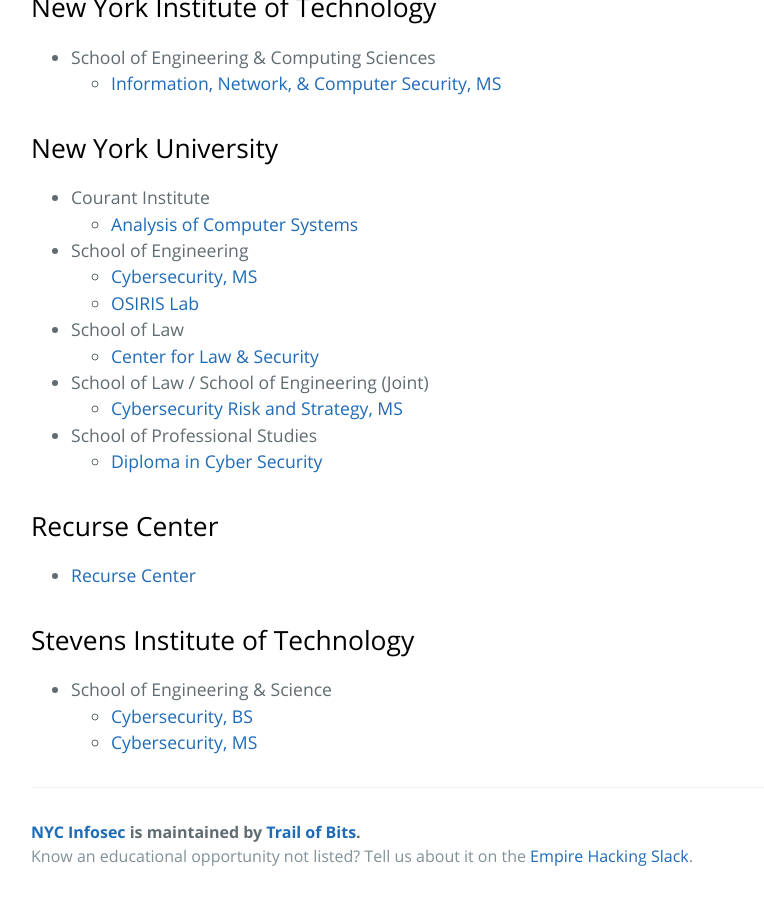
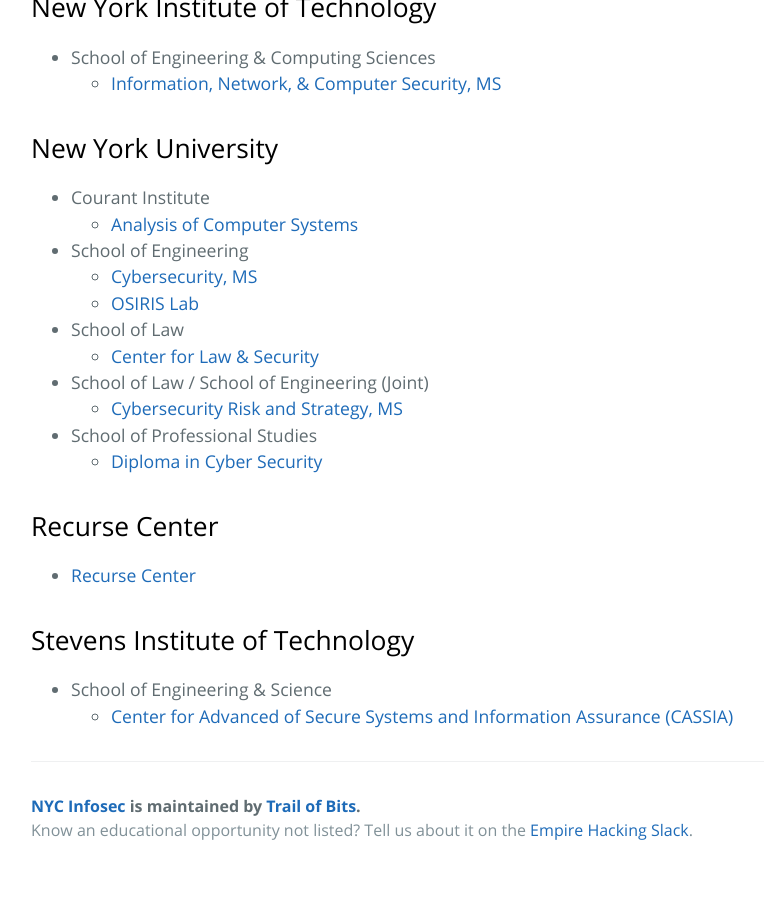
Before and after one commit to trailofbits/nyc-infosec, a Jekyll site: the page built from learn.md, in a window 1280 px wide and 900 px high, scrolled down 1365 px. Shown: the whole window, without its empty margins (193-957 px from the left). Built offline with Jekyll 4.4.1, drawn with Linux system fonts in a browser that asks for light colours; our own code applies the rules of GitHub Pages for plain Markdown files; after the commit the page ends 2239 px from its top, so only the background shows below that.

Commit message:
change from degree -> lab

```diff
--- a/learn.md
+++ b/learn.md
@@ -67,5 +67,4 @@
 ## Stevens Institute of Technology
 
 * School of Engineering & Science
-  * [Cybersecurity, BS](https://www.stevens.edu/schaefer-school-engineering-science/departments/computer-science/graduate-programs/cybersecurity-masters-program)
-  * [Cybersecurity, MS](https://www.stevens.edu/schaefer-school-engineering-science/departments/computer-science/graduate-programs/cybersecurity-masters-program)
+  * [Center for Advanced of Secure Systems and Information Assurance (CASSIA)](https://www.stevens.edu/research-entrepreneurship/research-centers-labs/center-advancement-secure-systems-and-information-assurance-cassia)
```
